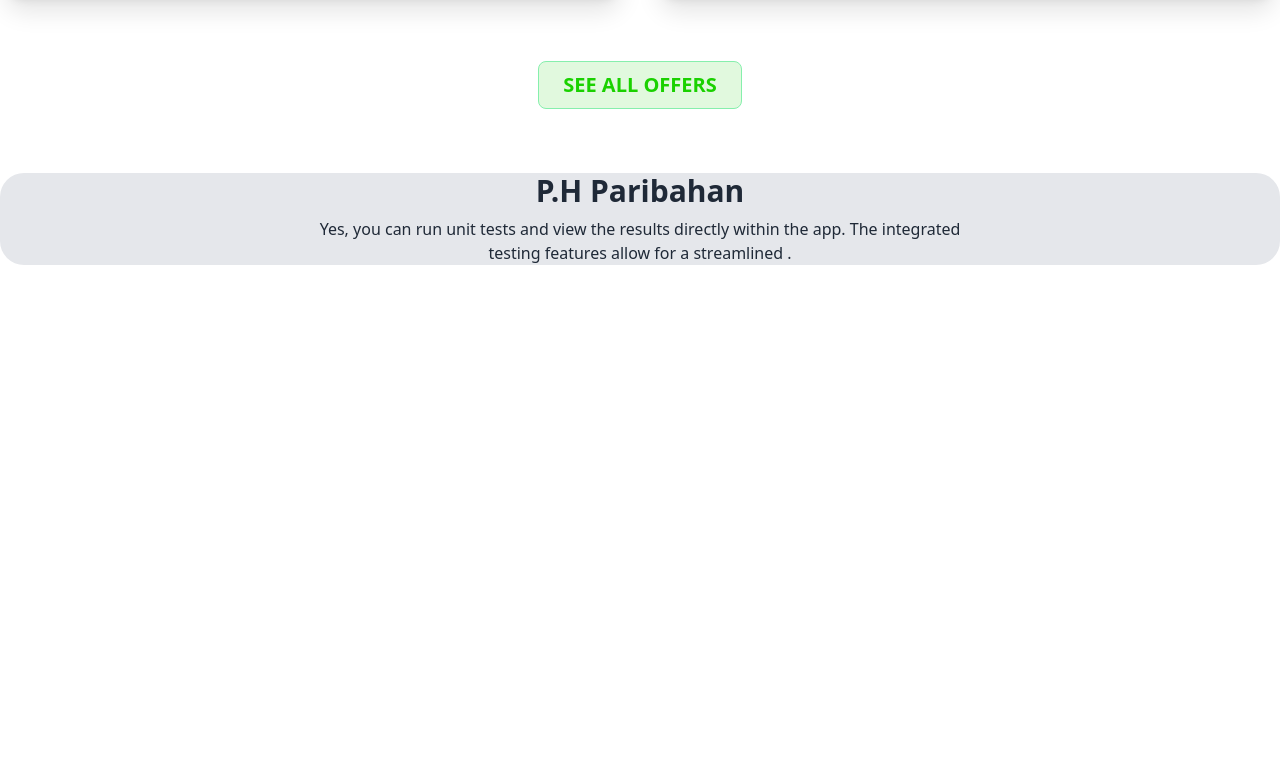
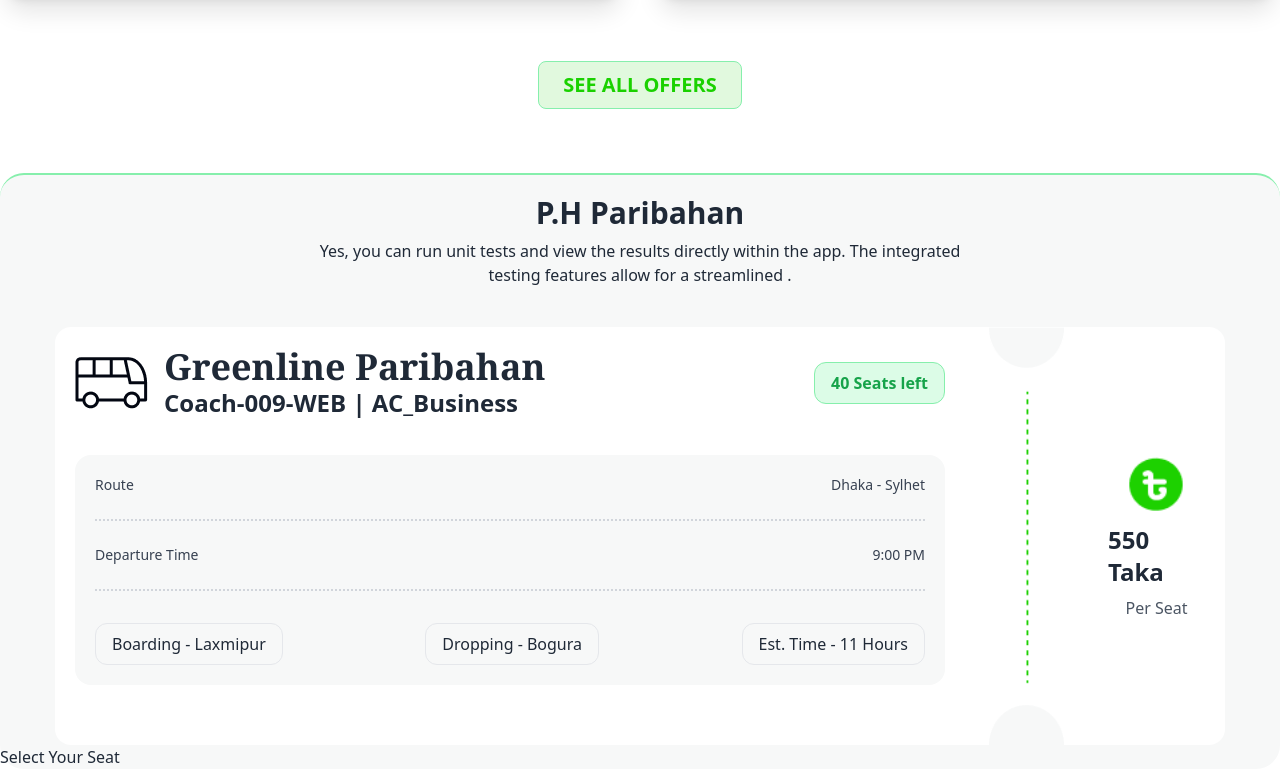
Before and after one commit to muntasimfahim12/bus-ticket, a plain HTML site: page index.html in a window 1280 px wide. Shown: the part 1120-1889 px from the top of the page. Before the commit the page ends 1425 px from the top, so only its background shows below. Drawn offline with nearby package versions, Linux system fonts and the light colour scheme.

Commit message:
fahim commit

```diff
--- a/index.html
+++ b/index.html
@@ -165,19 +165,96 @@
             </div>
         </section>
 
-        <section class="bg-gray-200 rounded-3xl">
-            <div class="text-center  mb-10">
-                <h1 class="text-3xl font-bold mb-2">P.H Paribahan</h1>
-                <p>Yes, you can run unit tests and view the results directly within the app. The integrated <br> testing
-                    features allow for a streamlined .</p>
+
+
+
+    </main>
+    <section class="rounded-3xl w-full bg-[#F7F8F8] border-t-2 border-green-300 ">
+        <div class="text-center  mb-10 mt-5">
+            <h1 class="text-3xl font-bold mb-2">P.H Paribahan</h1>
+            <p>Yes, you can run unit tests and view the results directly within the app. The integrated <br> testing
+                features allow for a streamlined .</p>
+        </div>
+
+
+        <div
+            class=" lg:w-[1170px] lg:h-[418px] mx-auto rounded-2xl flex flex-col lg:flex-row gap-6  bg-white h-shadow-lg">
+
+
+            <div class="flex flex-col gap-4 p-5  flex-1">
+
+
+                <div class="flex justify-between items-center mb-5">
+
+
+                    <div class="flex items-center gap-4">
+                        <img class="w-18 h-18" src="images/bus-logo.png" alt="">
+                        <div>
+                            <h1 class="text-4xl font-serif font-extrabold">Greenline Paribahan</h1>
+                            <p class="text-2xl font-bold ">Coach-009-WEB | AC_Business</p>
+                        </div>
+                    </div>
+
+
+                    <div>
+                        <p
+                            class="bg-green-100 text-green-600 font-semibold text-md border border-green-300 rounded-xl px-4 py-2">
+                            40 Seats left
+                        </p>
+                    </div>
+                </div>
+
+                <!-- Trip Details -->
+                <div class="bg-[#F7F8F8]   p-5 lg:w-[870px] mx-auto rounded-2xl space-y-6">
+
+                    <div class="flex justify-between text-sm text-gray-700">
+                        <p>Route</p>
+                        <p class="font-medium">Dhaka - Sylhet</p>
+                    </div>
+
+                    <div class="border-dotted border-gray-300 border-b-2"></div>
+
+                    <div class="flex justify-between text-sm text-gray-700">
+                        <p>Departure Time</p>
+                        <p class="font-medium">9:00 PM</p>
+                    </div>
+                    <div class="border-dotted border-gray-300 border-b-2"></div>
+
+                    <!-- Boarding, Dropping, Est Time -->
+                    <div class="flex flex-col md:flex-row justify-between gap-2 pt-2">
+                        <button class="text-sm md:text-base border rounded-xl px-4 py-2">Boarding -
+                            Laxmipur</button>
+                        <button class="text-sm md:text-base border rounded-xl px-4 py-2">Dropping - Bogura</button>
+                        <button class="text-sm md:text-base border rounded-xl px-4 py-2">Est. Time - 11
+                            Hours</button>
+
+                    </div>
+                </div>
+            </div>
+
+            <div class="">
+                <img src="images/info-devider.png" alt="Divider" class="h-full">
+            </div>
+
+
+            <div class="flex flex-col justify-center items-center gap-2 p-5">
+                <img src="images/fare.png" alt="Fare Icon" class="w-16 h-16">
+                <h2 class="font-extrabold text-2xl">550 Taka</h2>
+                <p class="text-gray-600">Per Seat</p>
+            </div>
+        </div>
+
+        <div>
+            <div>
+                <h1>Select Your Seat</h1>
             </div>
 
 
 
-        </section>
+        </div>
 
 
-    </main>
+    </section>
     <footer>
 
     </footer>
```
